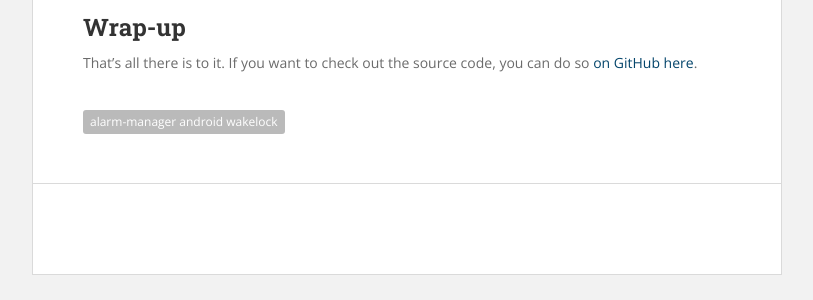
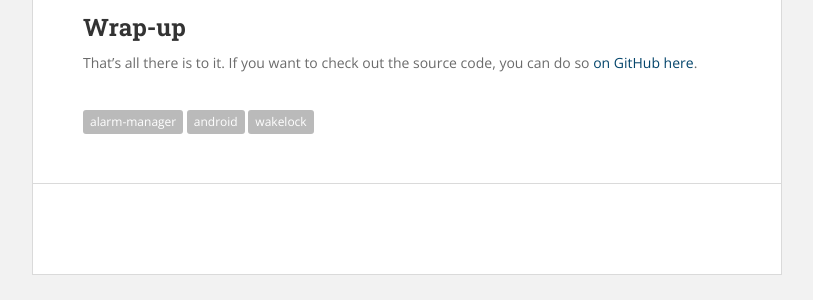
Before and after one commit to mikesir87/blog.mikesir87.io, a Jekyll site: the page built from _posts/2013-04-02-starting-activity-from-sleeping-device.md, in a window 1280 px wide and 900 px high, scrolled down 1135 px. Shown: the part 535-835 px from the top of the window, without its empty margins (38-851 px from the left). Built offline with Jekyll 4.4.1, drawn with Linux system fonts in a browser that asks for light colours; nearby versions of some CDN libraries; Markdown is read by kramdown in place of the engine named in the settings; comment, search, counter and statistics services are not loaded; some of the changed text lies outside the part shown.

Commit message:
Couple of tag fixes

```diff
--- a/_posts/2013-04-02-starting-activity-from-sleeping-device.md
+++ b/_posts/2013-04-02-starting-activity-from-sleeping-device.md
@@ -2,7 +2,7 @@
 layout: post
 title: Starting Activity from Sleeping Device
 category: development
-tags: [alarm-manager android wakelock]
+tags: [alarm-manager, android, wakelock]
 uuid: 13a0747d-4a63-4c60-b81a-d4bc54957e09
 ---
 
```
Also changed, not shown: _posts/2015-10-26-using-docker-for-qa-testing.md (+1 -1 lines).
